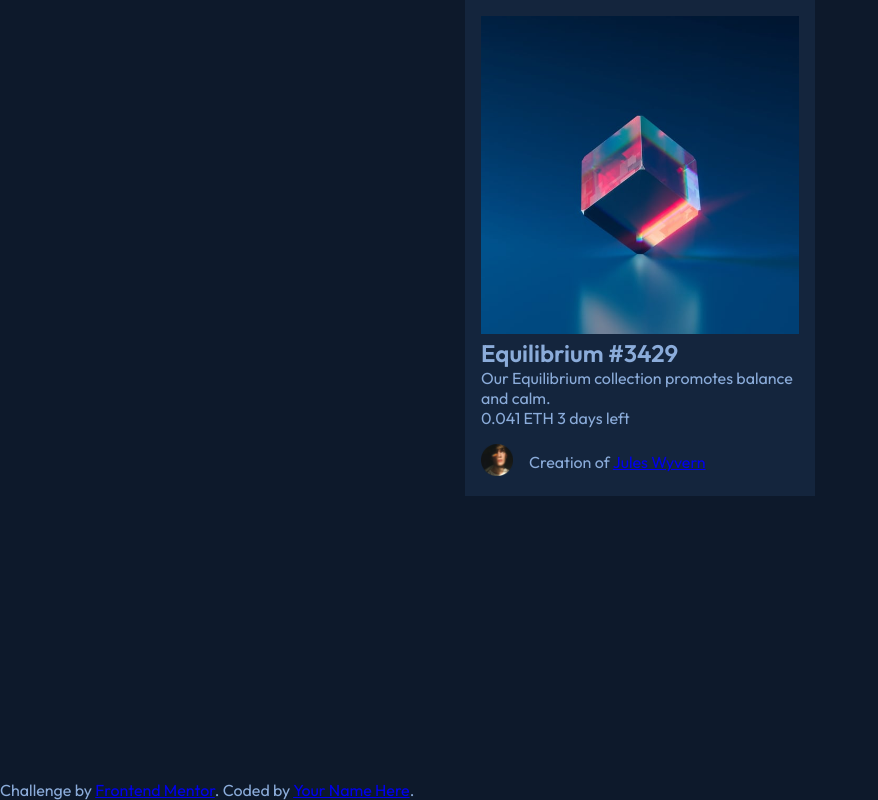
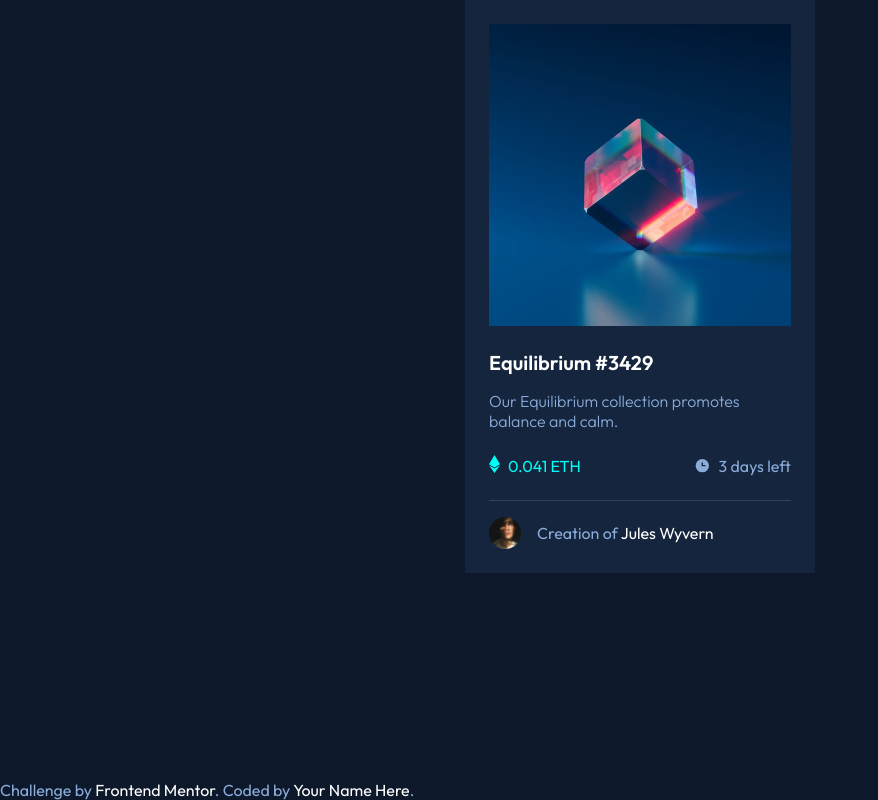
Before and after one commit to RyanCahela/12_09_21_NFT_Card_Mockup, a plain HTML site: page src/index.html in a window 1280 px wide. Shown: the whole page, without its empty margins (0-878 px from the left). Drawn offline with Linux system fonts and the light colour scheme.

Commit message:
finished mockup

```diff
--- a/src/index.html
+++ b/src/index.html
@@ -1,34 +1,57 @@
 <!DOCTYPE html>
 <html lang="en">
   <head>
-  <meta charset="UTF-8">
-  <meta http-equiv="X-UA-Compatible" content="IE=edge">
-  <meta name="viewport" content="width=device-width, initial-scale=1.0">
-  <link rel="preconnect" href="https://fonts.googleapis.com">
-  <link rel="preconnect" href="https://fonts.gstatic.com" crossorigin>
-  <link href="https://fonts.googleapis.com/css2?family=Outfit:wght@300;400;600&display=swap" rel="stylesheet">
-  <link rel="stylesheet" href="style.css">
+    <meta charset="UTF-8" />
+    <meta http-equiv="X-UA-Compatible" content="IE=edge" />
+    <meta name="viewport" content="width=device-width, initial-scale=1.0" />
+    <link rel="preconnect" href="https://fonts.googleapis.com" />
+    <link rel="preconnect" href="https://fonts.gstatic.com" crossorigin />
+    <link
+      href="https://fonts.googleapis.com/css2?family=Outfit:wght@300;400;600&display=swap"
+      rel="stylesheet"
+    />
+    <link rel="stylesheet" href="style.css" />
     <title>NFT_Card</title>
   </head>
   <body class="body">
     <div class="inline-container">
       <div class="nft-card">
-      <div class="hero-image-container">
+        <div class="nft-card__hero-container relative">
           <img src="images/image-equilibrium.jpg" />
         </div>
-      <h2>Equilibrium #3429</h2>
-      <p>Our Equilibrium collection promotes balance and calm.</p>
-      <div class="nft-card__nft-details">
-        <span class="eth-price">0.041 ETH</span>
+        <h2 class="nft-card__heading pt-1.2em pb-0.8em">
+          <a class="link" href="#">Equilibrium #3429</a>
+        </h2>
+        <p class="fw-300">
+          Our Equilibrium collection promotes balance and calm.
+        </p>
+        <div class="flex justify-between pblock-1.5">
+          <div class="flex align-center gap-0.5">
+            <svg width="11" height="21" xmlns="http://www.w3.org/2000/svg">
+              <path
+                d="M11 10.216 5.5 18 0 10.216l5.5 3.263 5.5-3.262ZM5.5 0l5.496 9.169L5.5 12.43 0 9.17 5.5 0Z"
+                fill="#00FFF8"
+              />
+            </svg>
+            <span class="nft-price">0.041 ETH</span>
+          </div>
+          <div class="flex align-center gap-0.5">
+            <svg width="17" height="17" xmlns="http://www.w3.org/2000/svg">
+              <path
+                d="M8.305 2.007a6.667 6.667 0 1 0 0 13.334 6.667 6.667 0 0 0 0-13.334Zm2.667 7.334H8.305a.667.667 0 0 1-.667-.667V6.007a.667.667 0 0 1 1.334 0v2h2a.667.667 0 0 1 0 1.334Z"
+                fill="#8BACD9"
+              />
+            </svg>
             <span class="nft-price-time-remaining">3 days left</span>
           </div>
+        </div>
         <div class="nft-card__author-details">
-        <div class="nft-card__author-avatar-container">
+          <div class="w-2rem">
             <img src="images/image-avatar.png" />
           </div>
           <p>
             Creation of
-          <a href="#">Jules Wyvern</a>
+            <a class="link" href="#">Jules Wyvern</a>
           </p>
         </div>
       </div>
@@ -36,8 +59,13 @@
 
     <footer>
       <div class="attribution">
-      Challenge by <a href="https://www.frontendmentor.io?ref=challenge" target="_blank">Frontend Mentor</a>.
-      Coded by <a href="#">Your Name Here</a>.
+        Challenge by
+        <a
+          class="link"
+          href="https://www.frontendmentor.io?ref=challenge"
+          target="_blank"
+          >Frontend Mentor</a
+        >. Coded by <a class="link" href="#">Your Name Here</a>.
       </div>
     </footer>
   </body>
--- a/src/style.css
+++ b/src/style.css
@@ -6,25 +6,26 @@
   --blue-400: 215 51% 70%;
   --cyan-500: 178 100% 50%;
 
-  --primary-color: var(--blue-400);
-  --primary-accent-color: var(--cyan-500);
-
   /* Neutral */
   --blue-900: 217 54% 11%;
   --blue-800: 216 50% 16%;
   --blue-700: 215 32% 27%;
   --white: 0 0% 100%;
 
-  --ff-outfit: 'Outfit', sans-serif;
-
+  --ff-outfit: "Outfit", sans-serif;
 
   /* Style Handles */
   /* Colors */
-  --body-bg: hsl(var(--blue-900));
-  --card-bg: hsl(var(--blue-800));
-  --line-color: hsl(var(--blue-700));
-  --avatar-border-color: hsl(var(--white));
-  --primary-font-color: hsl(var(--blue-400));
+
+  --primary-color: var(--blue-400);
+  --primary-accent-color: var(--cyan-500);
+  --body-bg: var(--blue-900);
+  --card-bg: var(--blue-800);
+  --line-color: var(--blue-700);
+  --avatar-border-color: var(--white);
+  --link-font-color: var(--white);
+  --link-hover-font-color: var(--primary-accent-color);
+  --eth-price-color: var(--primary-accent-color);
 
   /* font */
   --primary-font-family: var(--ff-outfit);
@@ -55,7 +56,9 @@ p {
 }
 
 img {
+  display: block;
   width: 100%;
+  object-fit: cover;
 }
 
 footer {
@@ -70,33 +73,117 @@ Utiltes
   max-width: max-content;
 }
 
+.flex {
+  display: flex;
+}
+
+.align-center {
+  align-items: center;
+}
+
+.justify-between {
+  justify-content: space-between;
+}
+
+.gap-1 {
+  gap: 1em;
+}
+
+.gap-0\.5 {
+  gap: 0.5em;
+}
+
+.w-2rem {
+  width: 2rem;
+}
+.pt-1\.2em {
+  padding-top: 1.2em;
+}
+
+.pb-0\.8em {
+  padding-bottom: 0.8em;
+}
+
+.pb-1 {
+  padding-bottom: 1em;
+}
+
+.pblock-1\.5 {
+  padding-block: 1.5em;
+}
+
+.fw-300 {
+  font-weight: 300;
+}
+
+.relative {
+  position: relative;
+}
+
 /*********************\
 Components
 \*********************/
 
 .body {
-  background-color: var(--body-bg);
+  background-color: hsl(var(--body-bg));
   display: grid;
   grid-template-rows: 1fr auto;
   min-height: 100vh;
-  color: var(--primary-font-color);
+  color: hsl(var(--primary-color));
   font-family: var(--primary-font-family);
 }
 
+.nft-price {
+  color: hsl(var(--primary-accent-color));
+  font-size: 1rem;
+}
+
 .nft-card {
-  background-color: var(--card-bg);
-  padding: 1rem;
+  background-color: hsl(var(--card-bg));
+  padding: 1.5rem;
   min-width: 327px;
   max-width: 350px;
 }
 
+.nft-card__heading {
+  font-size: 1.25rem;
+  font-weight: 600;
+}
+
 .nft-card__author-details {
+  align-items: center;
+  border-top: 1px solid hsl(var(--line-color));
   display: flex;
-  align-items: center;
   padding-top: 1rem;
   gap: 1rem;
 }
 
-.nft-card__author-avatar-container {
-  width: 2rem;
+.nft-card__hero-container::before {
+  content: "";
+  position: absolute;
+  width: 100%;
+  height: 100%;
+  background-color: transparent;
+  transition: background-color 0.5s ease-in-out;
 }
+
+.nft-card__hero-container:hover::before {
+  cursor: pointer;
+  content: "";
+  position: absolute;
+  width: 100%;
+  height: 100%;
+  background-color: hsl(var(--primary-accent-color) / 0.5);
+  background-image: url("./images/icon-view.svg");
+  background-repeat: no-repeat;
+  background-position: center;
+}
+
+.link {
+  text-decoration: none;
+  color: hsl(var(--link-font-color));
+}
+
+.link:hover {
+  color: hsl(var(--primary-accent-color));
+}
```
Also changed, not shown: nft-preview-card-component-main/index.html (deleted, +0 -33 lines). Lines whose indentation alone changed are shown as unchanged.
